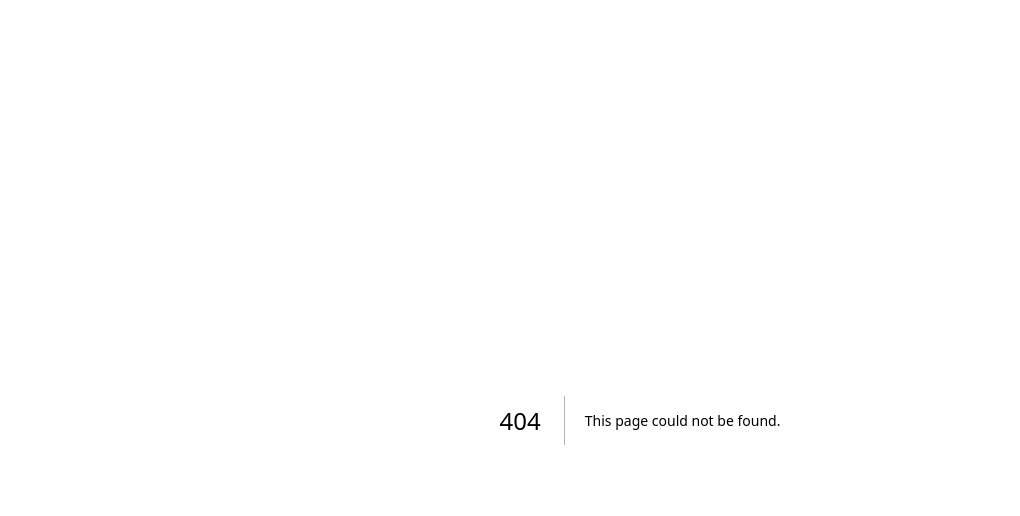
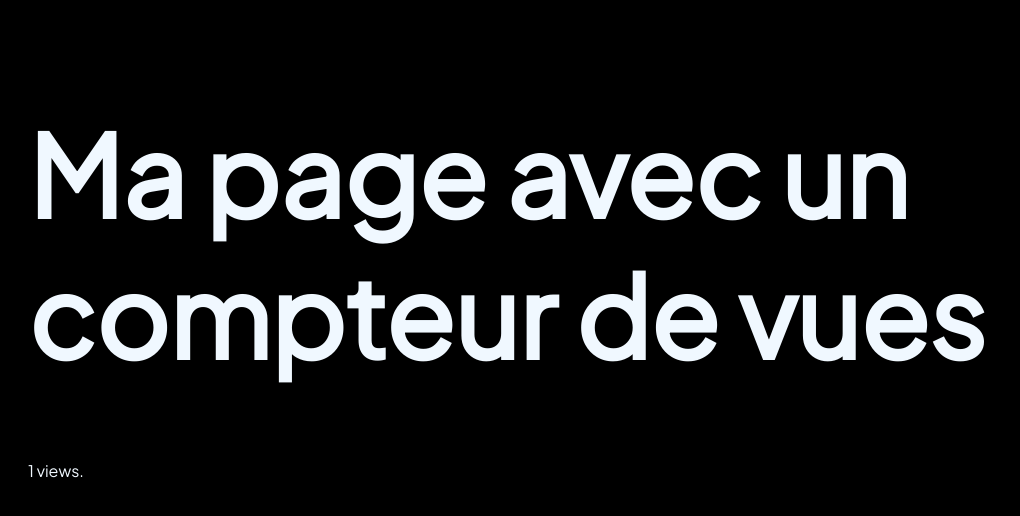
Before and after one commit to rob1-alt/folio23, a Next.js app: page /Papernest in a window 1280 px wide. Before the commit this address had no page. Shown: the top 516 px of the page, without its empty margins (0-1020 px from the left). Built offline with nearby package versions, Linux system fonts and the light colour scheme.

Commit message:
⚡️ add stats to articles ⚡️

```diff
--- /dev/null
+++ b/src/components/counter.js
@@ -0,0 +1,22 @@
+import { useState, useEffect } from 'react';
+
+function Views() {
+  const [nbVues, setNbVues] = useState(0);
+
+  useEffect(() => {
+    if (typeof window !== 'undefined') {
+      const currentNbVues = Number(window.localStorage.getItem('nbVues')) || 0;
+      const incrementedNbVues = currentNbVues + 1;
+      setNbVues(incrementedNbVues);
+      window.localStorage.setItem('nbVues', incrementedNbVues);
+    }
+  }, []);
+
+  return (
+    <div>
+       {nbVues} views.
+    </div>
+  );
+}
+
+export default Views;
--- /dev/null
+++ b/src/pages/Papernest.js
@@ -0,0 +1,13 @@
+import React from 'react';
+import CompteurDeVues from '@/components/counter';
+
+function PageAvecCompteur() {
+  return (
+    <div>
+      <h1>Ma page avec un compteur de vues</h1>
+      <CompteurDeVues />
+    </div>
+  );
+}
+
+export default PageAvecCompteur;
```
Also changed, not shown: src/pages/index.js (+7 -4 lines).
